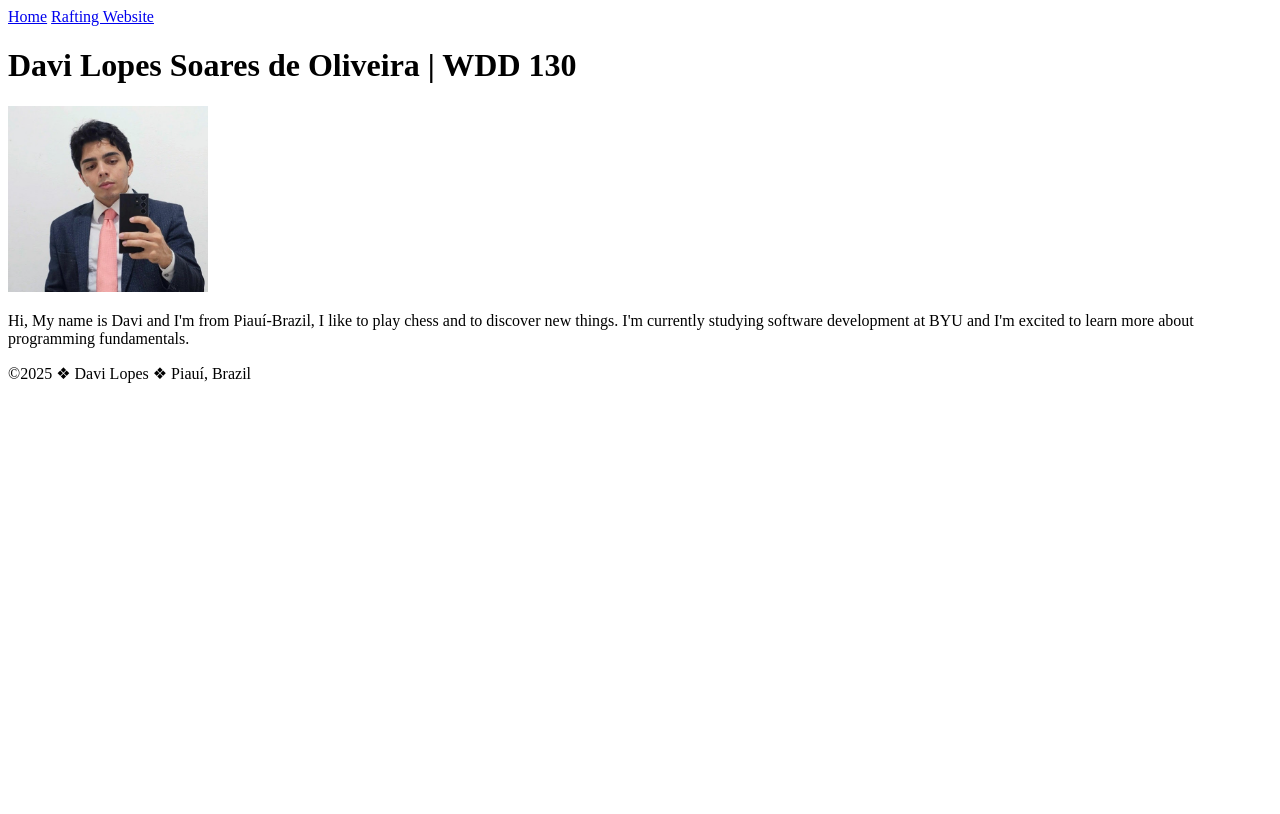
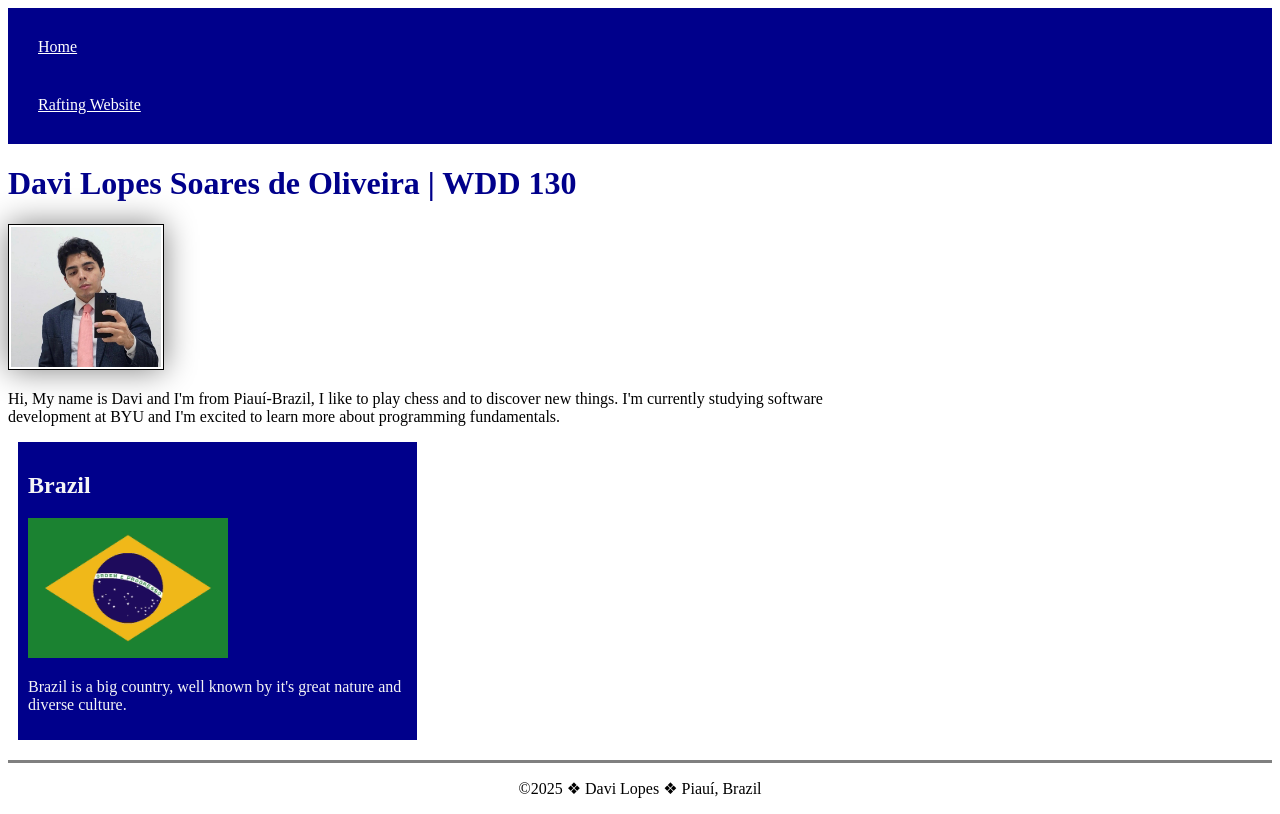
Before and after one commit to Davilosoas/wdd130, a plain HTML site: page index.html in a window 1280 px wide. Drawn offline with Linux system fonts and the light colour scheme.

Commit message:
add country

```diff
--- a/index.html
+++ b/index.html
@@ -3,6 +3,13 @@
   <head>
     <meta charset="utf-8" />
     <meta name="viewport" content="width=device-width,initial-scale=1.0" />
+    <meta
+      name="description"
+      content="A web page designed to share with the world about my pathway."
+    />
+    <meta name="author" content="Davi Lopes" />
+    <link rel="stylesheet" href="styles/style.css" />
+
     <title>Davi Lopes Soares de Oliveira | WDD 130</title>
   </head>
   <body>
@@ -21,6 +28,14 @@
         BYU and I'm excited to learn more about programming fundamentals.
       </p>
     </main>
+    <aside>
+      <h2>Brazil</h2>
+      <img src="./images/brasil.png" alt="Brazillian Flag" />
+      <p>
+        Brazil is a big country, well known by it's great nature and diverse
+        culture.
+      </p>
+    </aside>
     <footer>
       <p>©2025 ❖ Davi Lopes ❖ Piauí, Brazil</p>
     </footer>
--- /dev/null
+++ b/styles/style.css
@@ -0,0 +1,52 @@
+nav {
+    background-color: darkblue;
+    padding: 10px;
+}
+
+nav a {
+    color: white;
+    display: block;
+    padding: 20px;
+}
+
+h1 {
+    color: darkblue;
+}
+
+main img {
+    width: 150px;
+    height: auto;
+    border: 1px solid black;
+    padding: 2px;
+    box-shadow: 0px 0px 30px gray;
+}
+
+p {
+    padding: 0px;
+}
+
+main {
+    max-width: 840px;
+}
+
+aside {
+
+    width: 30%;
+    margin: 10px;
+    border: 1px;
+    padding: 10px;
+    background-color: darkblue;
+    color: whitesmoke;
+
+
+}
+aside img {
+    width: 200px;
+    height: auto;
+}
+
+footer {
+    margin-top: 20px;
+    border-top: 3px solid gray;
+    text-align: center;
+}
```
Also changed, not shown: images/brasil.png (added).
